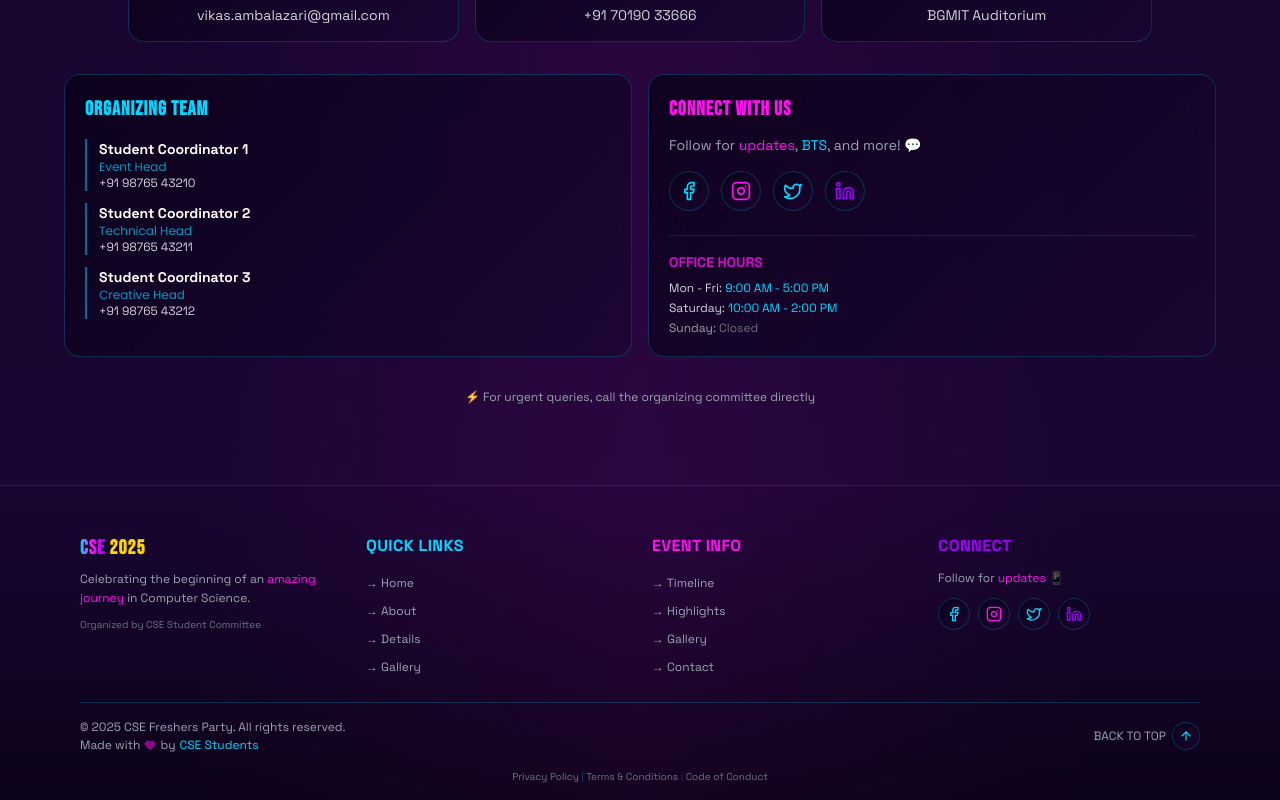
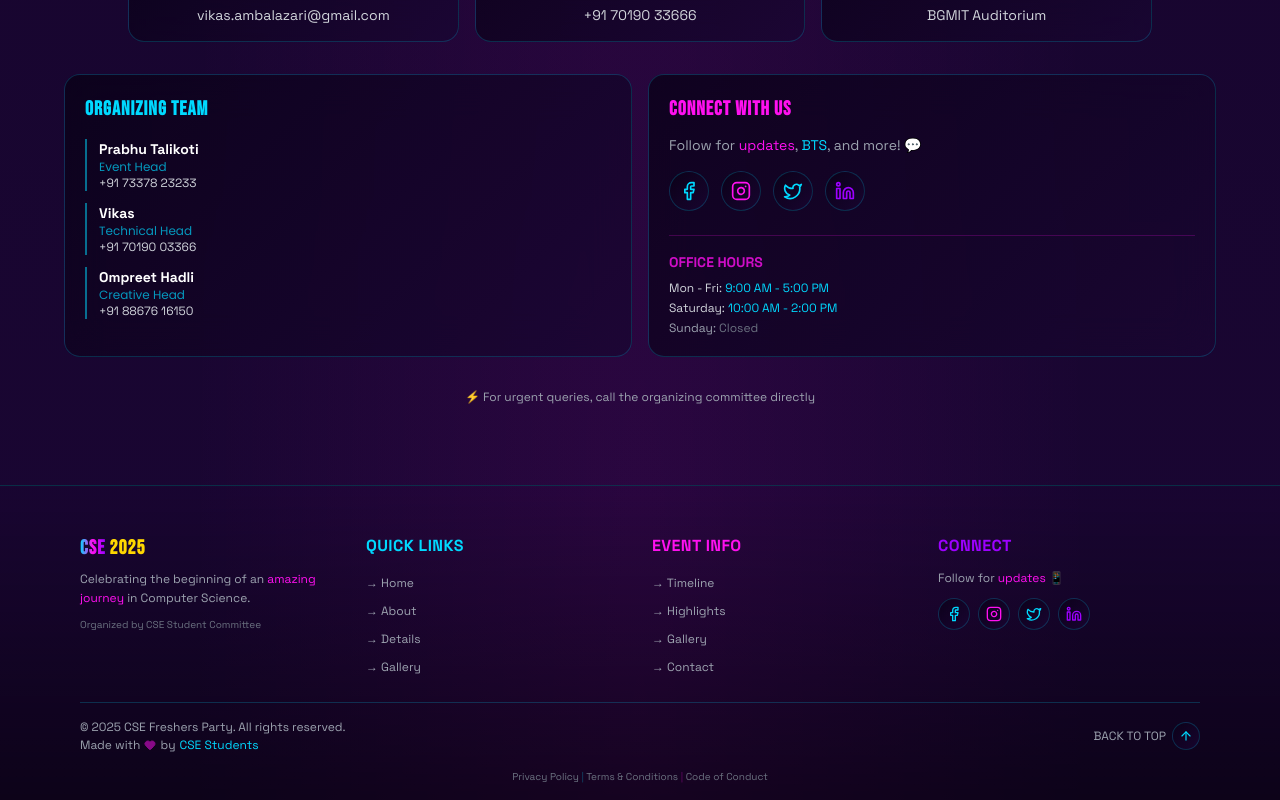
Before and after one commit to ItsVikasA/Freshers, a Next.js app: page / in a window 1280 px wide. Shown: the part 6162-6962 px from the top of the page. Built offline with nearby package versions, Linux system fonts and the light colour scheme.

Commit message:
Update organizing team: Prabhu Talikoti, Vikas, and Ompreet Hadli with contact numbers

```diff
--- a/src/components/Contact.tsx
+++ b/src/components/Contact.tsx
@@ -33,9 +33,9 @@ const Contact = () => {
   ]
 
   const organizers = [
-    { name: 'Student Coordinator 1', role: 'Event Head', phone: '+91 98765 43210' },
-    { name: 'Student Coordinator 2', role: 'Technical Head', phone: '+91 98765 43211' },
-    { name: 'Student Coordinator 3', role: 'Creative Head', phone: '+91 98765 43212' },
+    { name: 'Prabhu Talikoti', role: 'Event Head', phone: '+91 73378 23233' },
+    { name: 'Vikas', role: 'Technical Head', phone: '+91 70190 03366' },
+    { name: 'Ompreet Hadli', role: 'Creative Head', phone: '+91 88676 16150' },
   ]
 
   const socialLinks = [
```
